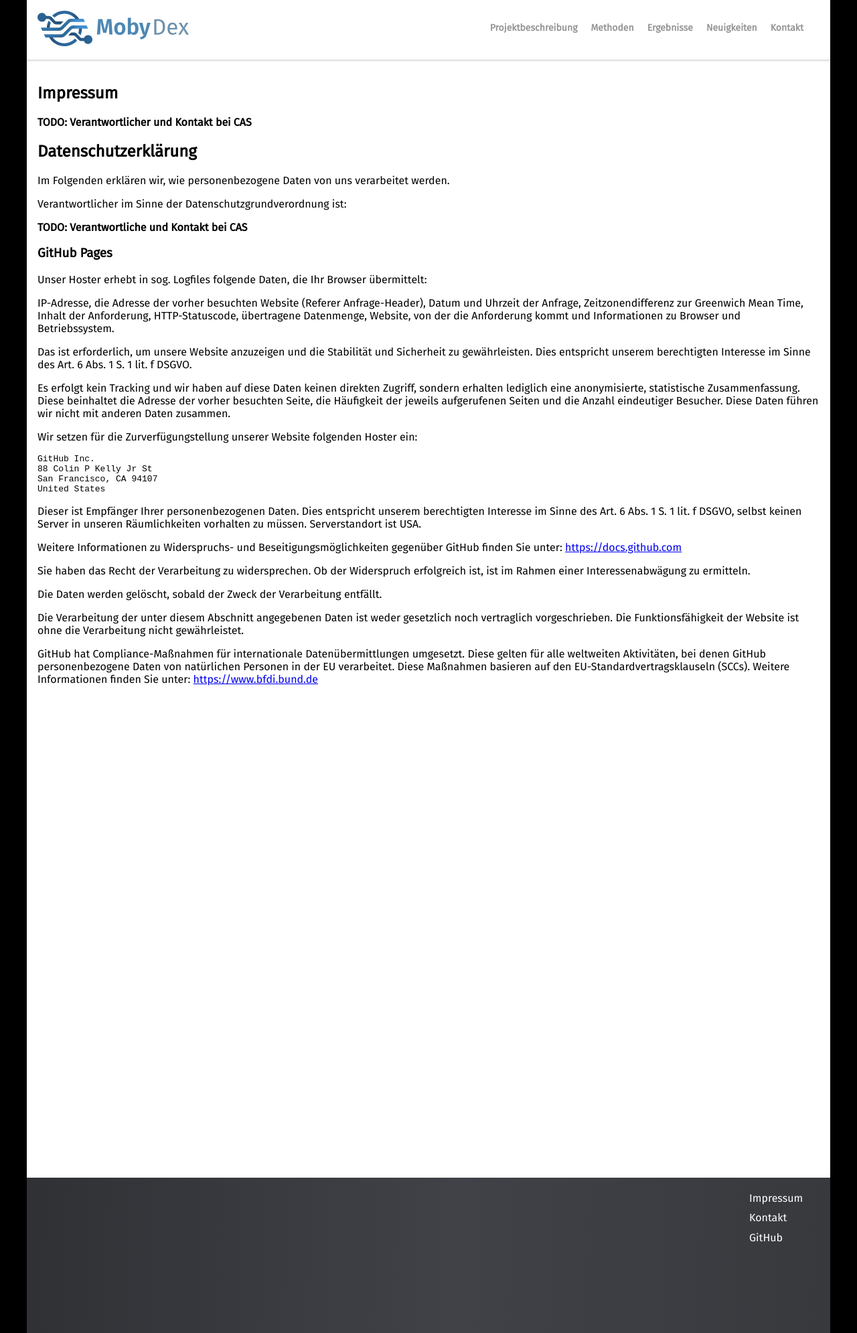
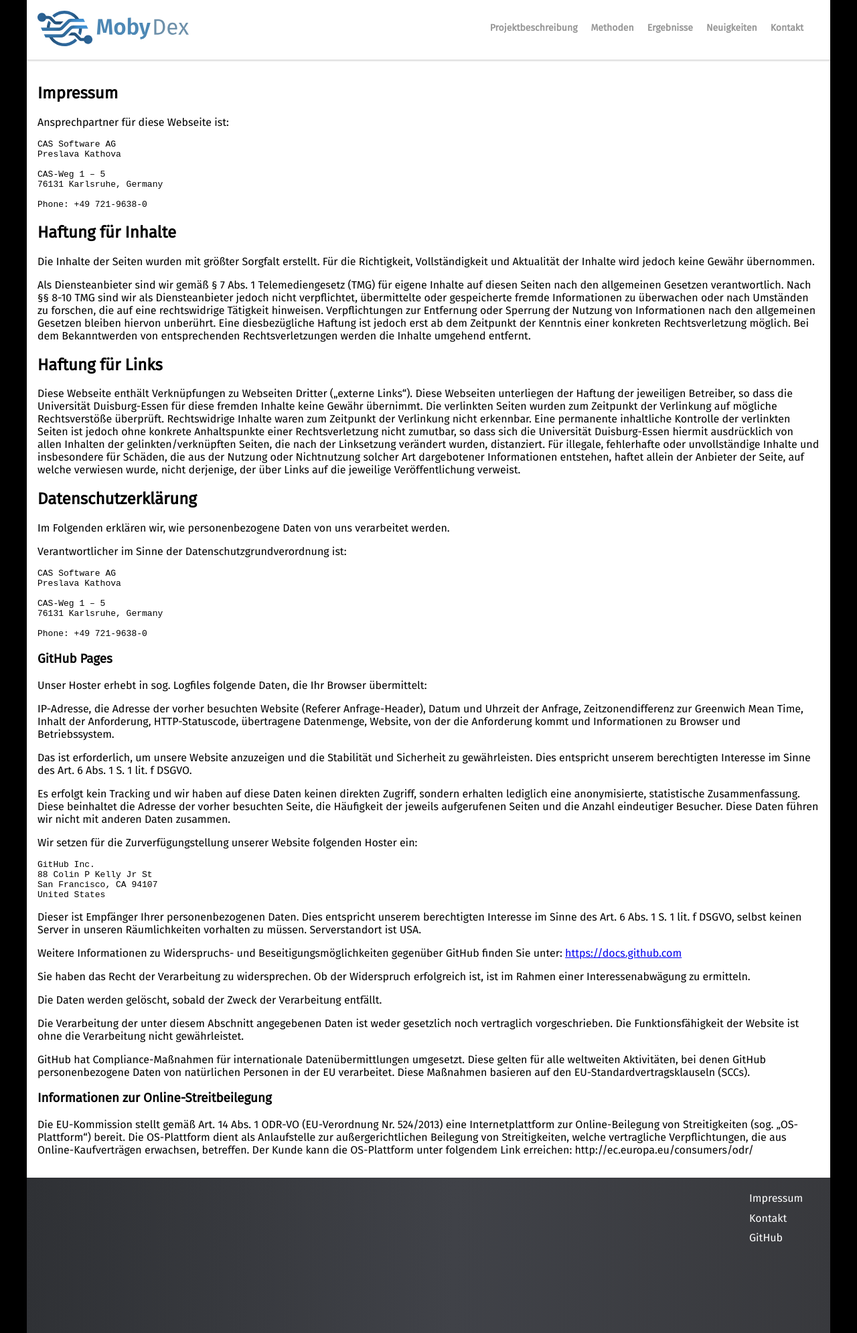
Before and after one commit to mobydex/mobydex.github.io, a Jekyll site: the page built from imprint.md, in a window 1280 px wide. Shown: the whole page at 67% size. Built offline with Jekyll 4.4.1, drawn with Linux system fonts in a browser that asks for light colours.

````diff
--- a/imprint.md
+++ b/imprint.md
@@ -5,7 +5,27 @@
 
 # Impressum
 
-**TODO: Verantwortlicher und Kontakt bei CAS**
+Ansprechpartner für diese Webseite ist:
+
+```
+CAS Software AG
+Preslava Kathova
+
+CAS-Weg 1 – 5
+76131 Karlsruhe, Germany
+
+Phone: +49 721-9638-0
+```
+
+## Haftung für Inhalte
+
+Die Inhalte der Seiten wurden mit größter Sorgfalt erstellt. Für die Richtigkeit, Vollständigkeit und Aktualität der Inhalte wird jedoch keine Gewähr übernommen.
+
+Als Diensteanbieter sind wir gemäß § 7 Abs. 1 Telemediengesetz (TMG) für eigene Inhalte auf diesen Seiten nach den allgemeinen Gesetzen verantwortlich. Nach §§ 8-10 TMG sind wir als Diensteanbieter jedoch nicht verpflichtet, übermittelte oder gespeicherte fremde Informationen zu überwachen oder nach Umständen zu forschen, die auf eine rechtswidrige Tätigkeit hinweisen. Verpflichtungen zur Entfernung oder Sperrung der Nutzung von Informationen nach den allgemeinen Gesetzen bleiben hiervon unberührt. Eine diesbezügliche Haftung ist jedoch erst ab dem Zeitpunkt der Kenntnis einer konkreten Rechtsverletzung möglich. Bei dem Bekanntwerden von entsprechenden Rechtsverletzungen werden die Inhalte umgehend entfernt.
+
+## Haftung für Links
+
+Diese Webseite enthält Verknüpfungen zu Webseiten Dritter („externe Links“). Diese Webseiten unterliegen der Haftung der jeweiligen Betreiber, so dass die Universität Duisburg-Essen für diese fremden Inhalte keine Gewähr übernimmt. Die verlinkten Seiten wurden zum Zeitpunkt der Verlinkung auf mögliche Rechtsverstöße überprüft. Rechtswidrige Inhalte waren zum Zeitpunkt der Verlinkung nicht erkennbar. Eine permanente inhaltliche Kontrolle der verlinkten Seiten ist jedoch ohne konkrete Anhaltspunkte einer Rechtsverletzung nicht zumutbar, so dass sich die Universität Duisburg-Essen hiermit ausdrücklich von allen Inhalten der gelinkten/verknüpften Seiten, die nach der Linksetzung verändert wurden, distanziert. Für illegale, fehlerhafte oder unvollständige Inhalte und insbesondere für Schäden, die aus der Nutzung oder Nichtnutzung solcher Art dargebotener Informationen entstehen, haftet allein der Anbieter der Seite, auf welche verwiesen wurde, nicht derjenige, der über Links auf die jeweilige Veröffentlichung verweist.
 
 ## Datenschutzerklärung
 
@@ -13,7 +33,15 @@
 
 Verantwortlicher im Sinne der Datenschutzgrundverordnung ist:
 
-**TODO: Verantwortliche und Kontakt bei CAS**
+```
+CAS Software AG
+Preslava Kathova
+
+CAS-Weg 1 – 5
+76131 Karlsruhe, Germany
+
+Phone: +49 721-9638-0
+```
 
 ### GitHub Pages
 
@@ -44,4 +72,8 @@
 
 Die Verarbeitung der unter diesem Abschnitt angegebenen Daten ist weder gesetzlich noch vertraglich vorgeschrieben. Die Funktionsfähigkeit der Website ist ohne die Verarbeitung nicht gewährleistet.
 
-GitHub hat Compliance-Maßnahmen für internationale Datenübermittlungen umgesetzt. Diese gelten für alle weltweiten Aktivitäten, bei denen GitHub personenbezogene Daten von natürlichen Personen in der EU verarbeitet. Diese Maßnahmen basieren auf den EU-Standardvertragsklauseln (SCCs). Weitere Informationen finden Sie unter: [https://www.bfdi.bund.de](https://www.bfdi.bund.de/DE/Service/Anschriften/anschriften_table.html)
+GitHub hat Compliance-Maßnahmen für internationale Datenübermittlungen umgesetzt. Diese gelten für alle weltweiten Aktivitäten, bei denen GitHub personenbezogene Daten von natürlichen Personen in der EU verarbeitet. Diese Maßnahmen basieren auf den EU-Standardvertragsklauseln (SCCs).
+
+### Informationen zur Online-Streitbeilegung
+
+Die EU-Kommission stellt gemäß Art. 14 Abs. 1 ODR-VO (EU-Verordnung Nr. 524/2013) eine Internetplattform zur Online-Beilegung von Streitigkeiten (sog. „OS-Plattform“) bereit. Die OS-Plattform dient als Anlaufstelle zur außergerichtlichen Beilegung von Streitigkeiten, welche vertragliche Verpflichtungen, die aus Online-Kaufverträgen erwachsen, betreffen. Der Kunde kann die OS-Plattform unter folgendem Link erreichen: http://ec.europa.eu/consumers/odr/
````
Also changed, not shown: index.md (+1 -1 lines).
